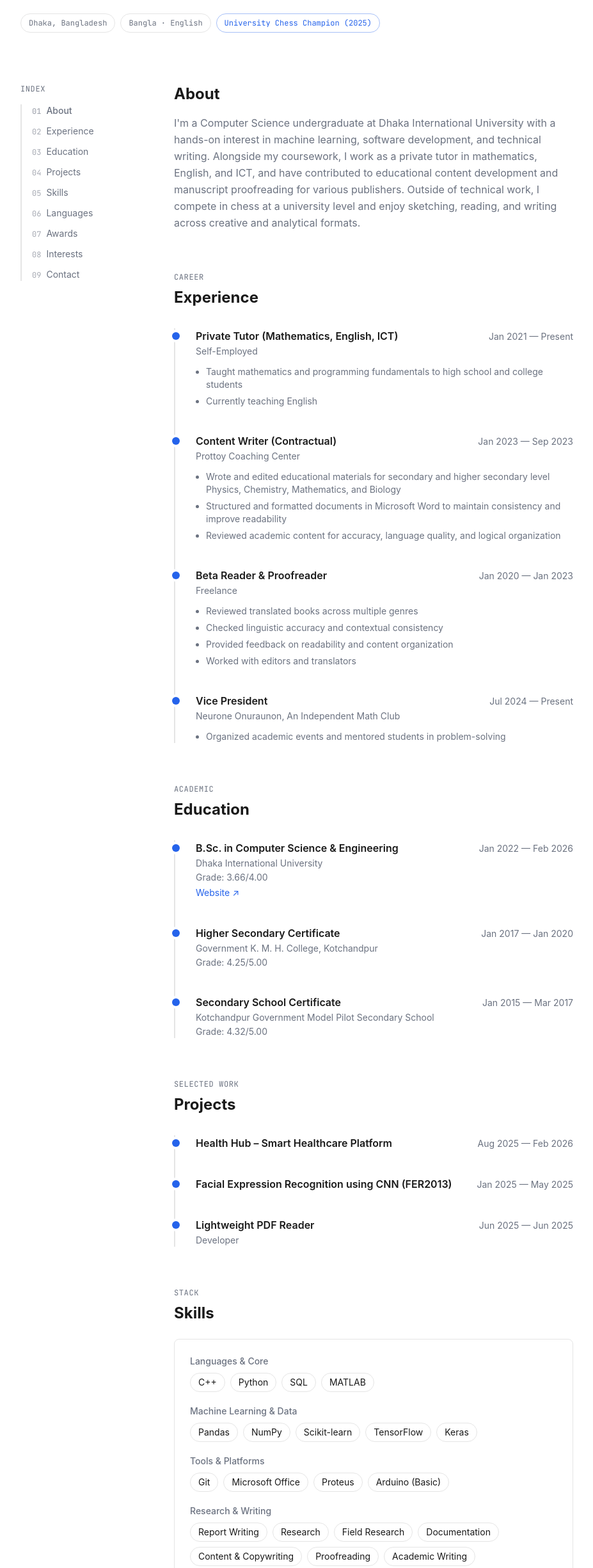
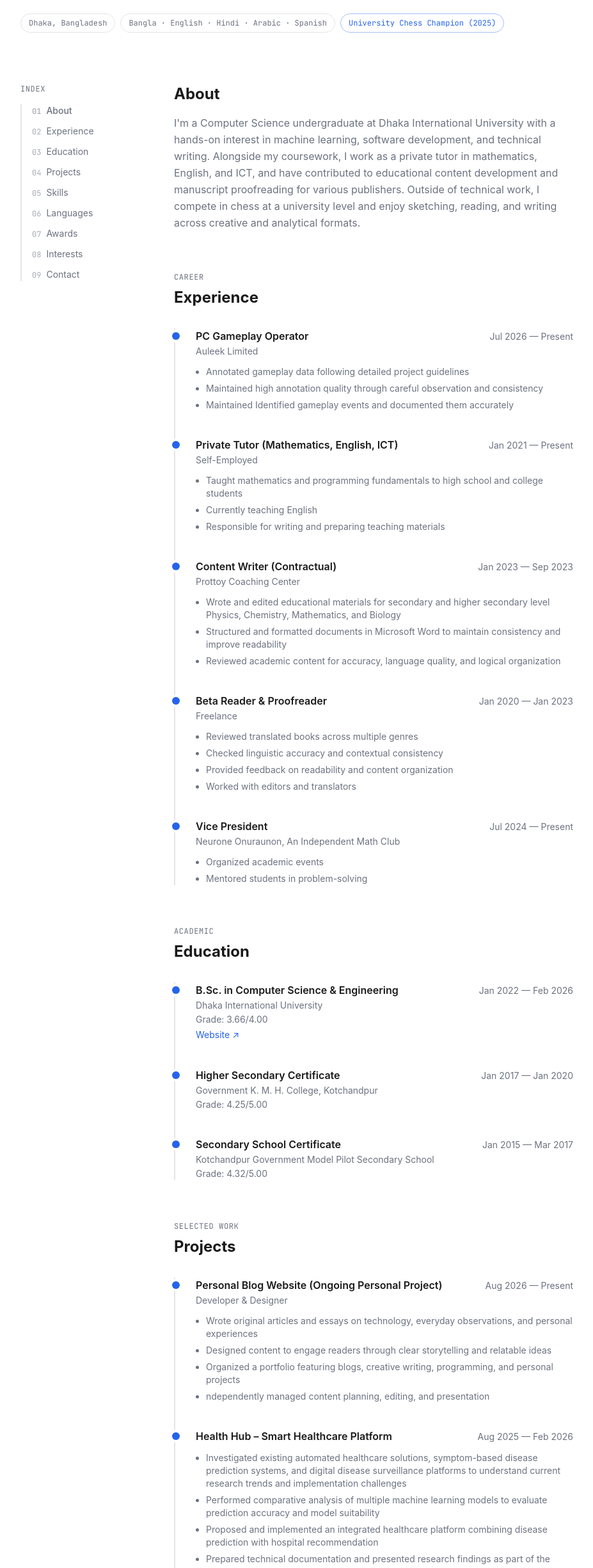
Before and after one commit to HI-Mithun/HowToMithun, an Astro site: page /resume in a window 1280 px wide. Shown: the part 210-2660 px from the top of the page at 64% size, without its empty margins (176-1103 px from the left). Built offline with nearby package versions, Linux system fonts and the light colour scheme; Astro itself is replaced by a stand-in of ours.

Commit message:
Resume complete for now

```diff
--- a/src/data/resume.ts
+++ b/src/data/resume.ts
@@ -38,6 +38,7 @@ export interface ProjectEntry {
 	endDate: string | 'Present';
 	role?: string;
 	slug?: string;
+	highlights?: string[];
 }
 
 export interface SkillGroup {
@@ -70,12 +71,12 @@ export const personalInfo: PersonalInfo = {
 	email: 'hi.mithun004@gmail.com',
 	phone: '+88 01822-612298',
 	location: 'Dhaka, Bangladesh',
-	photo: '/images/mithun-profile.jpg', // Optional: path to a photo
+	photo: '/images/mithun-profile.jpg',
 	tagline: 'Computer Science Undergraduate · Private Tutor · Chess Competitor',
 	links: {
-		// github: '',
-		// linkedin: '',
-		// chessCom: '',
+		github: 'https://github.com/HI-Mithun',
+		linkedin: 'https://www.linkedin.com/in/hasan-imam-mithun/',
+		chessCom: 'https://www.chess.com/member/hi_mithun',
 	},
 };
 
@@ -84,6 +85,17 @@ export const about: string =
 
 export const experience: ExperienceEntry[] = [
 	{
+		organization: 'Auleek Limited',
+		role: 'PC Gameplay Operator',
+		startDate: '2026-07-11',
+		endDate: 'Present',
+		responsibilities: [
+			'Annotated gameplay data following detailed project guidelines',
+			'Maintained high annotation quality through careful observation and consistency',
+			'Maintained Identified gameplay events and documented them accurately',
+		],
+	},
+	{
 		organization: 'Self-Employed',
 		role: 'Private Tutor (Mathematics, English, ICT)',
 		startDate: '2021-01-01',
@@ -91,6 +103,7 @@ export const experience: ExperienceEntry[] = [
 		responsibilities: [
 			'Taught mathematics and programming fundamentals to high school and college students',
 			'Currently teaching English',
+			'Responsible for writing and preparing teaching materials',
 		],
 	},
 	{
@@ -116,13 +129,15 @@ export const experience: ExperienceEntry[] = [
 			'Worked with editors and translators',
 		],
 	},
-	// Neurone Onuraunon (Math Club, Vice President) — pending dates from Mithun.
 	{
 		organization: 'Neurone Onuraunon, An Independent Math Club',
 		role: 'Vice President',
 		startDate: '2024-07-24',
 		endDate: 'Present',
-		responsibilities: ['Organized academic events and mentored students in problem-solving'],
+		responsibilities: [
+			'Organized academic events',
+			'Mentored students in problem-solving',
+		],
 	},
 ];
 
@@ -148,25 +163,57 @@ export const education: EducationEntry[] = [
 		grade: '4.32/5.00',
 		startDate: '2015-01-01',
 		endDate: '2017-03-31',
+
 	},
 ];
 
 export const projects: ProjectEntry[] = [
 	{
+		title: 'Personal Blog Website (Ongoing Personal Project)',
+		role: 'Developer & Designer',
+		startDate: '2026-08-03',
+		endDate: 'Present',
+		highlights: [
+			'Wrote original articles and essays on technology, everyday observations, and personal experiences',
+			'Designed content to engage readers through clear storytelling and relatable ideas',
+			'Organized a portfolio featuring blogs, creative writing, programming, and personal projects',
+			'ndependently managed content planning, editing, and presentation'
+		],
+	},
+	{
 		title: 'Health Hub – Smart Healthcare Platform',
 		startDate: '2025-08-01',
 		endDate: '2026-02-28',
+		highlights: [
+			'Investigated existing automated healthcare solutions, symptom-based disease prediction systems, and digital disease surveillance platforms to understand current research trends and implementation challenges',
+			'Performed comparative analysis of multiple machine learning models to evaluate prediction accuracy and model suitability',
+			'Proposed and implemented an integrated healthcare platform combining disease prediction with hospital recommendation',
+			'Prepared technical documentation and presented research findings as part of the undergraduate project',
+		],
+
 	},
 	{
 		title: 'Facial Expression Recognition using CNN (FER2013)',
 		startDate: '2025-01-01',
 		endDate: '2025-05-01',
+		highlights: [
+			'Trained convolutional neural networks for facial emotion recognition using the FER2013 dataset',
+			'Applied preprocessing, normalization, and data augmentation techniques to improve model generalization',
+			'Implemented model evaluation metrics to assess performance and accuracy',
+			'Documented the research process and results for academic presentation',
+		],
 	},
 	{
 		title: 'Lightweight PDF Reader',
 		role: 'Developer',
 		startDate: '2025-06-01',
 		endDate: '2025-06-20',
+		highlights: [
+			'Developed a lightweight PDF reader application focused on fast document loading and minimal resource usage',
+			'Implemented core features including PDF viewing, page navigation, zoom controls, and document management',
+			'Designed a simple and user-friendly interface to improve reading experience',
+			'Implemented a dictionary feature right inside the reader',
+		]
 	},
 ];
 
@@ -192,6 +239,9 @@ export const skills: SkillGroup[] = [
 export const languages: LanguageEntry[] = [
 	{ name: 'Bangla', fluency: 'Native' },
 	{ name: 'English', fluency: 'Fluent' },
+	{ name: 'Hindi', fluency: 'Conversational (Cannot Read)' },
+	{ name: 'Arabic', fluency: 'Basic (Can Read)' },
+	{ name: 'Spanish', fluency: 'Basic (I Can Say Hi! And Name a Few Things)' },
 ];
 
 export const awards: AwardEntry[] = [
--- a/src/pages/resume.astro
+++ b/src/pages/resume.astro
@@ -124,6 +124,7 @@ const contactLinks = Object.entries(personalInfo.links).filter(([, url]) => !!ur
 								subtitle={p.role}
 								startDate={p.startDate}
 								endDate={p.endDate}
+								bullets={p.highlights}
 							/>
 						))}
 					</TimelineSection>
```
